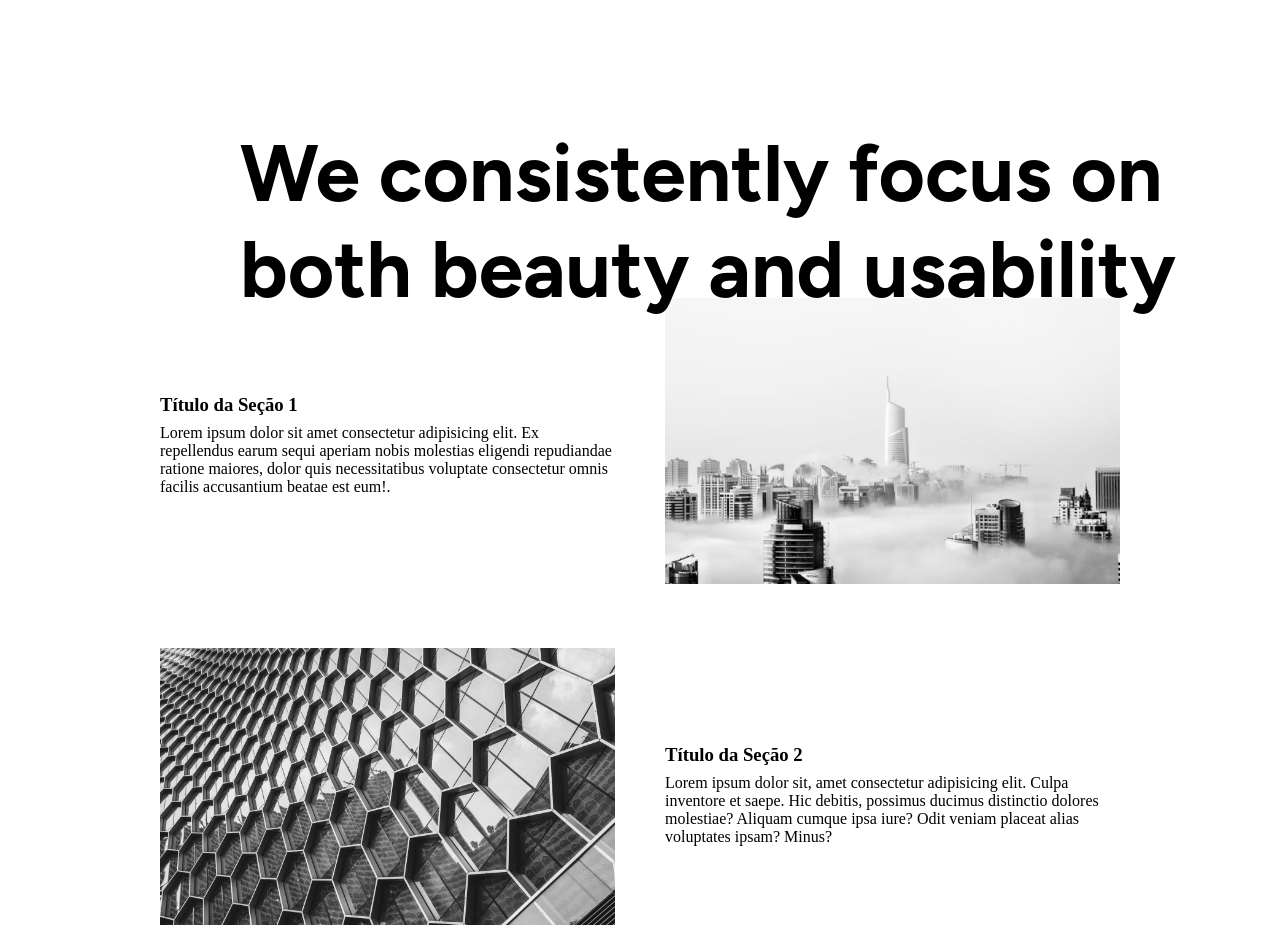
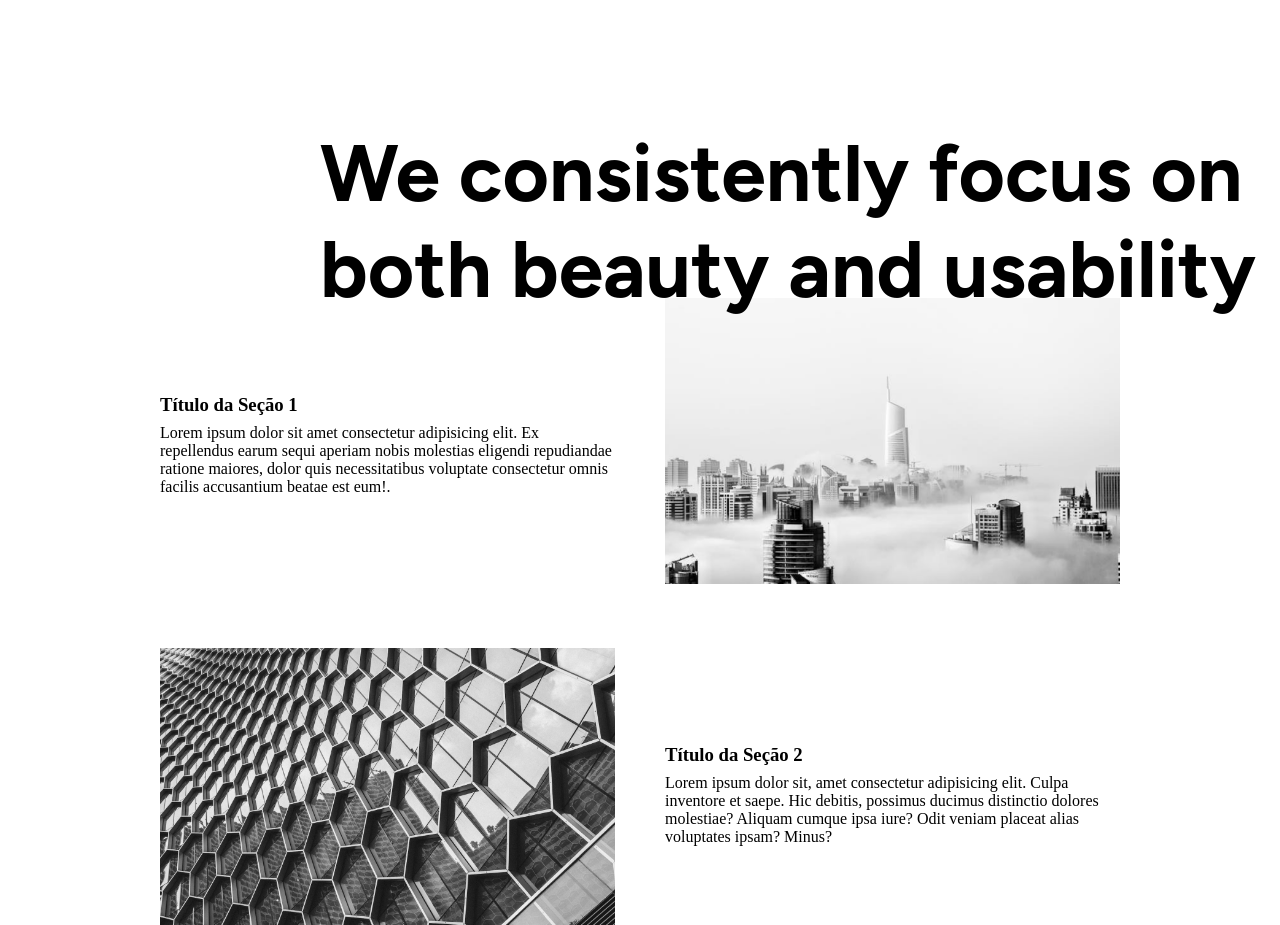
Before and after one commit to gabrieljcoutinho/Projeto-Archi-Firm, a React (Create React App) app: page / in a window 1280 px wide. Shown: the part 2560-3485 px from the top of the page. Built offline with nearby package versions, Linux system fonts and the light colour scheme.

Commit message:
espamento

```diff
--- a/src/Css/focoDaEmpresa.css
+++ b/src/Css/focoDaEmpresa.css
@@ -6,7 +6,7 @@
     font-family: "Figtree";
     margin-bottom: 50px;
     transform: translate(0px, 101px);
-    padding-left: 15rem;
+    padding-left: 20rem;
 }
 
 /* Container principal para as seções */
```
